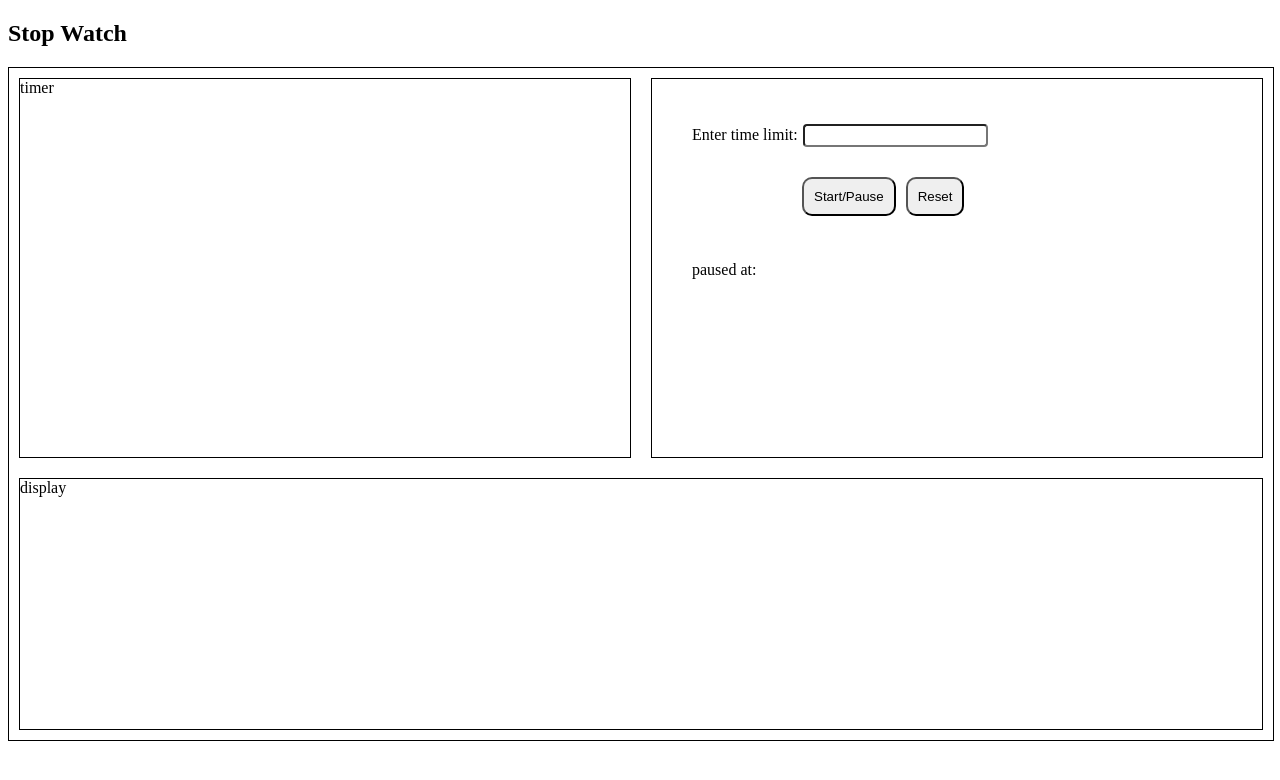
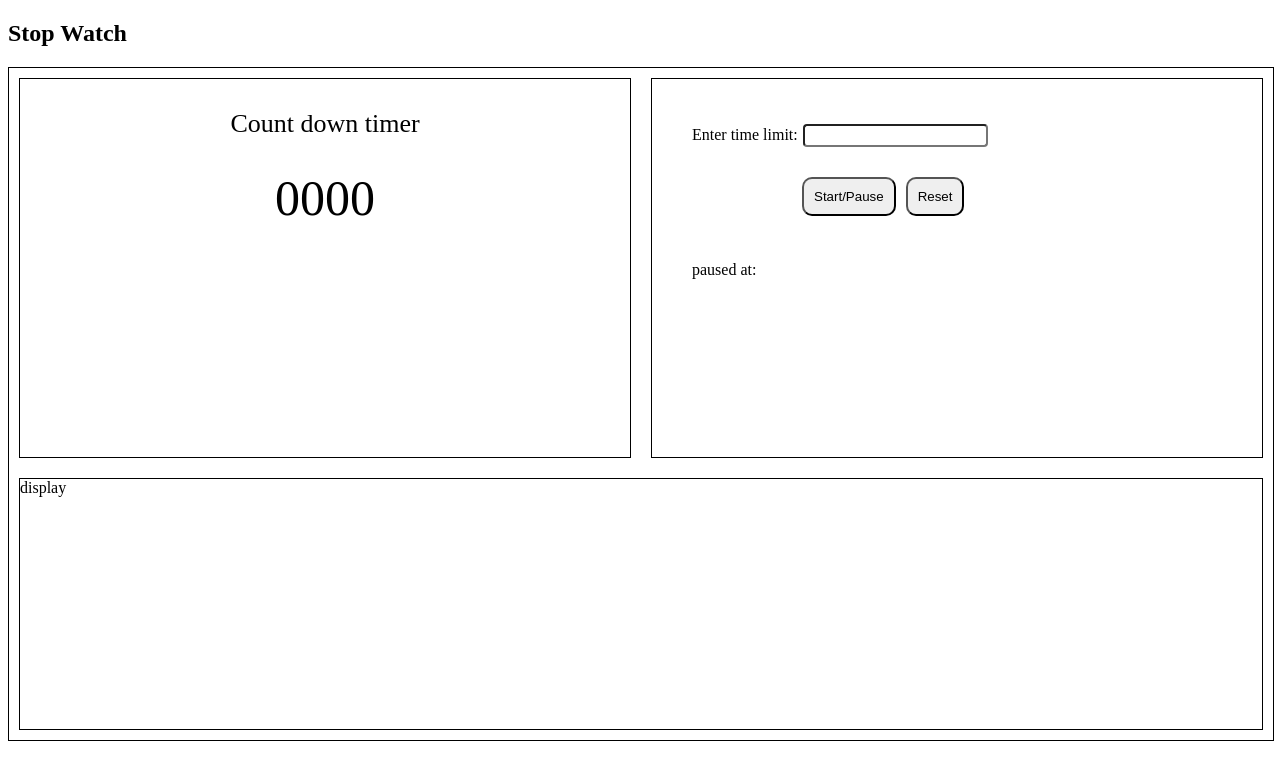
Before and after one commit to shubhamsahu1/stopwatch, an Angular app: page / in a window 1280 px wide. Shown: the top 780 px of the page. Built offline with nearby package versions, Linux system fonts and the light colour scheme.

Commit message:
updating timer component

```diff
--- a/src/app/timer/timer.component.html
+++ b/src/app/timer/timer.component.html
@@ -1,3 +1,8 @@
-<div class="timer">
-    timer
+<div class="timer_wraper">
+    <div class="timer_wraper--text">
+        Count down timer
+    </div>
+    <div class="timer_wraper--time">
+        0000
+    </div>
 </div>
--- /dev/null
+++ b/src/app/timer/timer.component.scss
@@ -0,0 +1,13 @@
+.timer_wraper{
+    display: flex;
+    margin-top: 30px;
+    flex-direction: column;
+    align-items: center;
+    &--text{
+        font-size: 26px;
+    }
+    &--time{
+        margin-top: 30px;
+        font-size: 50px;
+    }
+}
--- a/src/app/timer/timer.component.ts
+++ b/src/app/timer/timer.component.ts
@@ -3,7 +3,7 @@ import { Component, OnInit } from '@angular/core';
 @Component({
   selector: 'timer',
   templateUrl: './timer.component.html',
-  styleUrls: ['./timer.component.css']
+  styleUrls: ['./timer.component.scss']
 })
 export class TimerComponent implements OnInit {
 
```
Also changed, not shown: src/app/timer/timer.component.css (deleted).
